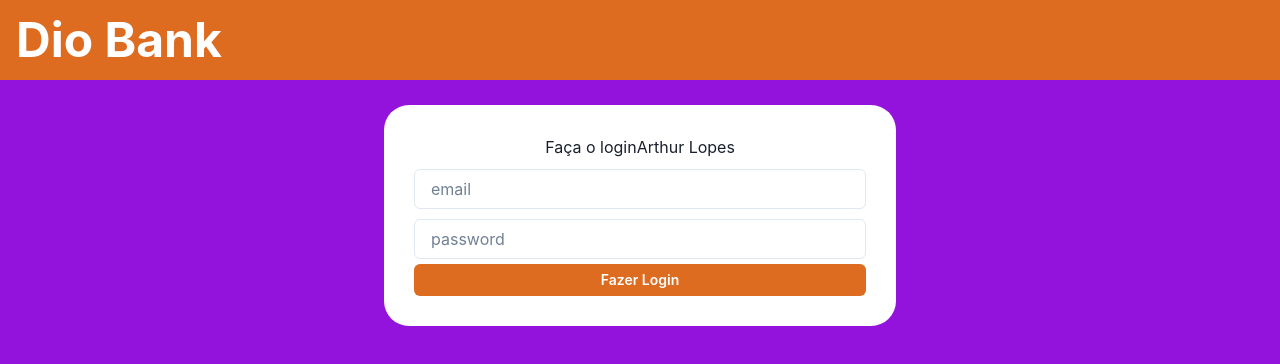
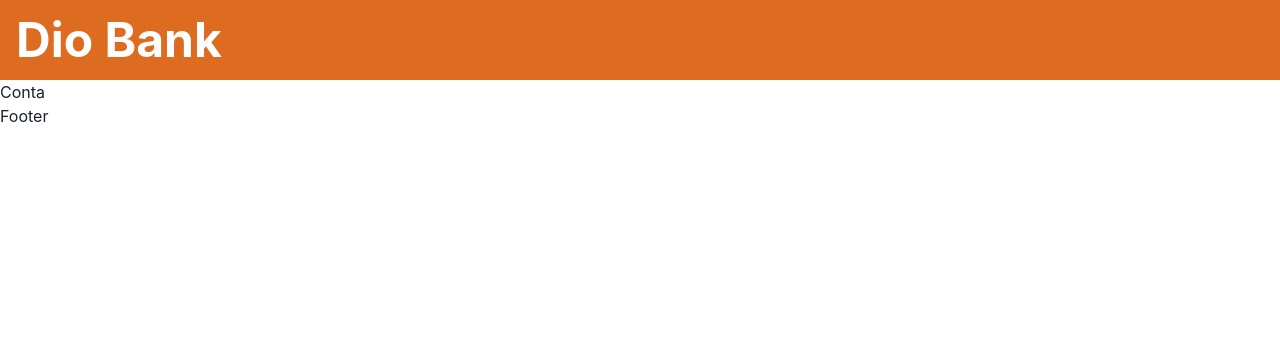
Before and after one commit to ArthurLopes191/DIO, a React (Create React App) app in the folder Curso-TS/desafio02-ts/: page /conta in a window 1280 px wide. Shown: the top 364 px of the page. Built offline with nearby package versions, Linux system fonts and the light colour scheme.

Commit message:
manipulando estado e consumindo api

```diff
--- a/Curso-TS/desafio02-ts/package.json
+++ b/Curso-TS/desafio02-ts/package.json
@@ -16,6 +16,7 @@
     "framer-motion": "^7.2.1",
     "react": "^18.2.0",
     "react-dom": "^18.2.0",
+    "react-router-dom": "^7.13.0",
     "react-scripts": "5.0.1",
     "styled-components": "^5.3.5",
     "typescript": "^4.7.4",
--- a/Curso-TS/desafio02-ts/src/App.tsx
+++ b/Curso-TS/desafio02-ts/src/App.tsx
@@ -1,18 +1,22 @@
-import {
-  ChakraProvider,
-  Box,
-} from '@chakra-ui/react'
-import { Card } from './components/Card';
-import { Header } from './components/Header/Header';
+import { BrowserRouter, Route, Routes } from 'react-router-dom';
+import Home from './pages/Home';
+import Conta from './pages/Conta';
+import { ChakraProvider } from '@chakra-ui/react';
+import { Layout } from './components/Layout';
 
 function App() {
   return (
-    <ChakraProvider>
-      <Header/>
-      <Box minHeight='100vh' backgroundColor='#9413dc' padding='25px'>
-        <Card/>
-      </Box>
-    </ChakraProvider>
+    <BrowserRouter>
+      <ChakraProvider>
+        <Layout>
+          <Routes>
+            <Route path='/' element={<Home />} />
+            <Route path="/conta" element={<Conta />} />
+          </Routes>
+        </Layout>
+      </ChakraProvider>
+
+    </BrowserRouter>
   );
 }
 
--- a/Curso-TS/desafio02-ts/src/components/LoginForm/LoginForm.tsx
+++ b/Curso-TS/desafio02-ts/src/components/LoginForm/LoginForm.tsx
@@ -30,7 +30,7 @@
 
     return (
         <Box padding='15px'>
-            {userData === null || userData === undefined && <h1>Loading...</h1>}
+            {/* {userData === null || userData === undefined ? <h1>Loading...</h1> : <h1>Informações carregadas</h1>} */}
             <Center>
                 <h1>Faça o login</h1>
                 {userData?.name}
--- /dev/null
+++ b/Curso-TS/desafio02-ts/src/pages/Conta.tsx
@@ -0,0 +1,7 @@
+const Conta = () => {
+    return (
+        <h1>Conta</h1>
+    )
+}
+
+export default Conta;
--- /dev/null
+++ b/Curso-TS/desafio02-ts/src/pages/Home.tsx
@@ -0,0 +1,15 @@
+import { Box, ChakraProvider } from "@chakra-ui/react"
+import { Header } from "../components/Header/Header"
+import { Card } from "../components/Card"
+
+const Home = () => {
+    return (
+        <>
+            <Box minHeight='100vh' backgroundColor='#9413dc' padding='25px'>
+                <Card />
+            </Box>
+        </>
+    )
+}
+
+export default Home
```
Also changed, not shown: 1 other file (tests, documents, lock files or other folders).
